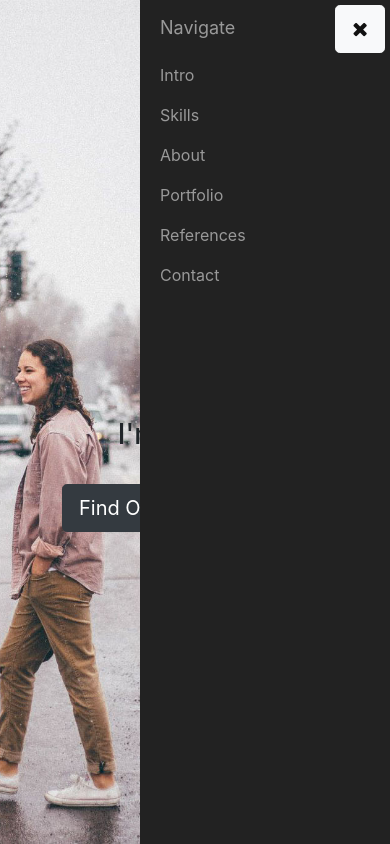
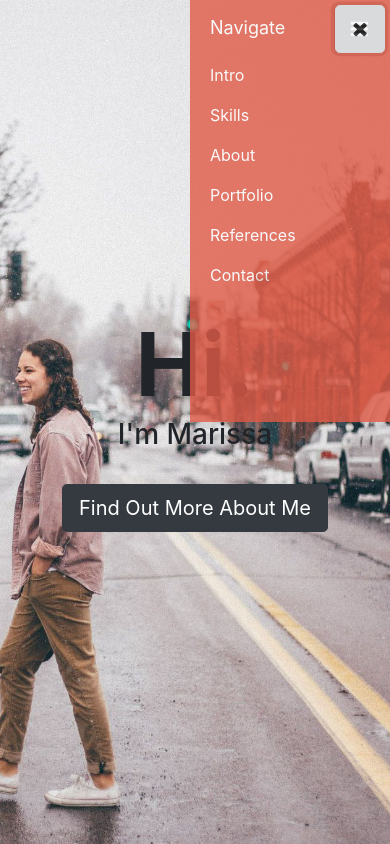
Before and after one commit to mfullford/my-profile, a website with bundled scripts: page index.html in a window 390 px wide. Both pictures are taken after a click on the link 359 px from the left and 29 px from the top of the page. Shown: the top 844 px of the page. Built offline with nearby package versions, Linux system fonts and the light colour scheme; files whose address does not match are found by name.

Commit message:
Colors and fade in

```diff
--- a/css/styles.css
+++ b/css/styles.css
@@ -47,7 +47,9 @@ body {
   color: #fff;
   border: none;
   border-radius: 0;
-  background-color: rgba(0, 0, 0, .4);
+  /*background-color: rgba(0, 0, 0, .4);*/
+  background-color: #e05a47;
+  opacity: .8;
 }
 
 .btn-dark:hover, .btn-dark:focus, .btn-dark:active {
@@ -82,7 +84,7 @@ hr.small {
   z-index: 1000;
   right: 0;
   overflow-y: auto;
-  width: 200px;
+  width: 150px;
   height: 100%;
   -webkit-transition: all .4s ease 0s;
   -moz-transition: all .4s ease 0s;
@@ -90,16 +92,19 @@ hr.small {
   -o-transition: all .4s ease 0s;
   transition: all .4s ease 0s;
   transform: translateX(250px);
-  background: #222;
+  /*background: #222;*/
+  background: /*linear-gradient(to right, #ffc3a0 0%, */#e05a47/* 100%)*/!important;
+  opacity: .8;
 }
 
 .sidebar-nav {
   position: absolute;
   top: 0;
-  width: 250px;
+  width: 200px;
   margin: 0;
   padding: 0;
   list-style: none;
+
 }
 
 .sidebar-nav li {
@@ -110,7 +115,7 @@ hr.small {
 .sidebar-nav li a {
   display: block;
   text-decoration: none;
-  color: #999;
+  color: white;
 }
 
 .sidebar-nav li a:hover {
@@ -130,7 +135,7 @@ hr.small {
 }
 
 .sidebar-nav>.sidebar-brand a {
-  color: #999;
+  color: white;
 }
 
 .sidebar-nav>.sidebar-brand a:hover {
@@ -147,7 +152,8 @@ hr.small {
 
 #sidebar-wrapper.active {
   right: 250px;
-  width: 250px;
+  width: 200px;
+  height: 50%;
   -webkit-transition: all .4s ease 0s;
   -moz-transition: all .4s ease 0s;
   -ms-transition: all .4s ease 0s;
@@ -157,7 +163,7 @@ hr.small {
 
 .toggle {
   font-size: 1em;
-  margin: 5px 5px 0 0;
+  margin: 5px 5px 10px 0;
   padding: 15px 20px;
 }
 
@@ -189,10 +195,65 @@ hr.small {
     /*margin-top: -5%;*/
 }
 
+@-webkit-keyframes fadeIn { from { opacity:0; } to { opacity:1; } }
+@-moz-keyframes fadeIn { from { opacity:0; } to { opacity:1; } }
+@keyframes fadeIn { from { opacity:0; } to { opacity:1; } }
+
+.fade-in {
+ opacity:0;  /* make things invisible upon start */
+ -webkit-animation:fadeIn ease-in 1;  /* call our keyframe named fadeIn, use animattion ease-in and repeat it only 1 time */
+ -moz-animation:fadeIn ease-in 1;
+ animation:fadeIn ease-in 1;
+
+ -webkit-animation-fill-mode:forwards;  /* this makes sure that after animation is done we remain at the last keyframe value (opacity: 1)*/
+ -moz-animation-fill-mode:forwards;
+ animation-fill-mode:forwards;
+
+ -webkit-animation-duration:1s;
+ -moz-animation-duration:1s;
+ animation-duration:1s;
+}
+
+.fade-in.one {
+-webkit-animation-delay: 0.7s;
+-moz-animation-delay: 0.7s;
+animation-delay: 0.7s;
+}
+
+.fade-in.two {
+-webkit-animation-delay: 1.2s;
+-moz-animation-delay:1.2s;
+animation-delay: 1.2s;
+}
+
+.fade-in.three {
+-webkit-animation-delay: 1.6s;
+-moz-animation-delay: 1.6s;
+animation-delay: 1.6s;
+}
+
+/*---make a basic box ---*/
+.box{
+width: 200px;
+height: 200px;
+position: relative;
+margin: 10px;
+float: left;
+border: 1px solid #333;
+background: #999;
+}
+
+
+
+
 /* About */
 
 .about {
   padding: 50px 0;
+}
+
+h2 {
+  color: #e05a47;
 }
 
 .img-circle {
@@ -338,5 +399,6 @@ footer {
 }
 
 .bg-primary {
-  background-color: rgba(0, 0, 0, .9)!important;
+ background-image: linear-gradient(to bottom, #eb9588 0%, rgba(224,90,71,.95) 100%)!important;
+ background-opacity: .5;
 }
--- a/index.html
+++ b/index.html
@@ -59,10 +59,10 @@
     <!-- Header -->
     <header class="header parallaxHeader" id="top">
       <div class="text-vertical-center">
-        <h1 class= "scrollimation fade-down d1 in">Hi.</h1>
-        <h3 class="scrollimation fade-down d3 in">I'm Marissa</h3>
+        <h1 class= "fade-in one">Hi.</h1>
+        <h3 class="fade-in two">I'm Marissa</h3>
         <br>
-        <a href="#about" class="btn btn-dark btn-lg js-scroll-trigger">Find Out More About Me</a>
+        <a href="#about" class="btn btn-dark btn-lg js-scroll-trigger fade-in three">Find Out More About Me</a>
       </div>
     </header>
 
@@ -71,7 +71,7 @@
       <div class="container">
         <div class="row text-center">
           <div class="col-lg-10 mx-auto">
-            <h2>Skills</h2>
+            <h1>Skills</h1>
             <hr class="small">
             <div class="row">
               <div class="col-md-3 col-sm-6">
@@ -140,7 +140,7 @@
         <!-- About -->
     <section id="about" class="about">
       <div class="container text-center">
-        <h2>Profile</h2>
+        <h1>Profile</h1>
       <img class="img-responsive img-circle profile-img" src="./image/salt-river.jpg" alt="Marissa Fullford">
         <h2>Marissa Fullford</h2>
         <p class="lead">A front end developer with operations, HR, and event planning experience,</br> I'm a passionate, personable individual that loves to help projects come to life. </br>  Inclusivity and empathy are key in everything I do. In my spare time, I can </br> be found hiking or eating hot cheetos (oftentimes both).  Check out some</br> of my skills, past projects, and references!</p>
```
Also changed, not shown: vendor/bootstrap/css/bootstrap.css.
